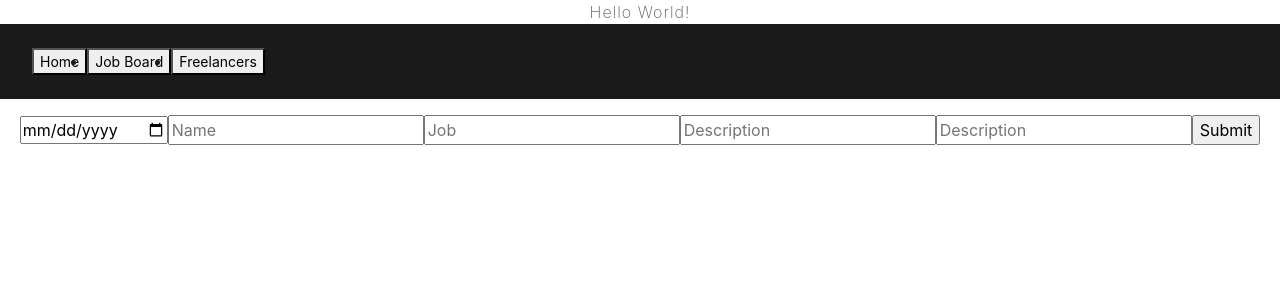
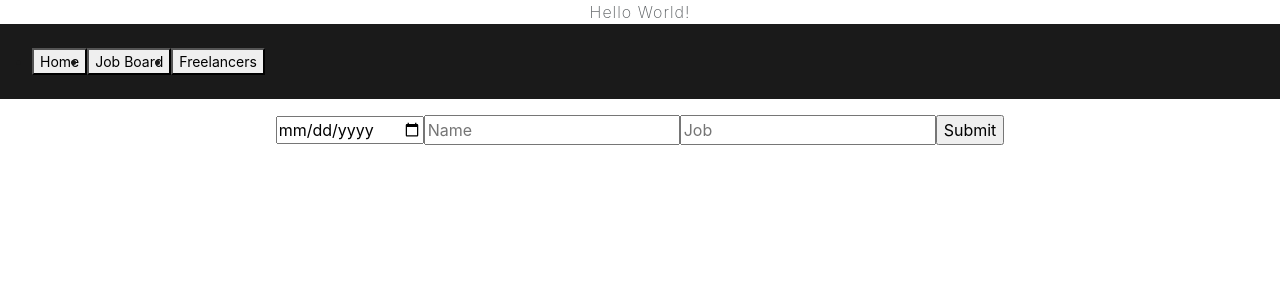
Before and after one commit to Marco74-90/US-Freelancing, a React (Create React App) app in the folder us-freelancing/: page /PostJob in a window 1280 px wide. Shown: the top 300 px of the page. Built offline with nearby package versions, Linux system fonts and the light colour scheme.

Commit message:
some changes

```diff
--- a/us-freelancing/src/components/Details.js
+++ b/us-freelancing/src/components/Details.js
@@ -35,7 +35,11 @@ export default class Details extends Component {
                         <li className="list-group-item">{rate}</li>
                     </ul>
                     <div className="card-body" >
-                        <Link to="/PostJob" ><button onClick={console.log(id)}>Hire Me!</button></Link>
+                        {/* <Link to="/PostJob" ><button onClick={console.log(id)}>Hire Me!</button></Link> */}
+
+                        {/* <Link to={{pathname:"/PostJob", objectId:{id: id }}}><button >Hire Me!</button></Link> */}
+                        <a href={`/PostJob/${id}`}><button >Hire Me!</button></a>
+                        {/* <Link to={`/PostJob/${id}`}><button >Hire Me!</button></Link> */}
                     </div>
                 </div>
             </div>
--- a/us-freelancing/src/components/PostJob.js
+++ b/us-freelancing/src/components/PostJob.js
@@ -1,4 +1,24 @@
 import React, {Component} from 'react'
+import { useState, useEffect } from 'react'
+
+
+// export const PostJob = (props) => {
+//     console.log(props.location.objectId)
+//     return (
+//             <div>
+//                 <form>
+//                     <input type="date" name="dateRequested" placeholder="Date Request"/>
+//                     <input type="text" name="name" placeholder="Name"/>
+//                     <input type="text" name="job" placeholder="Job"/>
+//                     <input type="text" name="description" placeholder="Description"/>
+//                     <input type="text" name="description" placeholder="Description"/>
+//                     <input type="submit"/>
+
+//                 </form>
+//             </div>
+//     )
+
+// }
 
 export default class PostJob extends Component {
 
@@ -10,16 +30,35 @@ export default class PostJob extends Component {
         freelancerId: ""
     }
 
+    submitHandler = (e) => {
+        e.preventDefault();
+        const tmp = {
+            dateRequest: this.state.dateRequest,
+            name: this.state.name,
+            description: this.state.description,
+            freelancerId: this.props.location.objectId.id
+
+        }
+        const reqObj = {};
+        reqObj.headers = {"Content-type": "application/json"};
+        reqObj.method = "POST";
+        reqObj.body = JSON.stringify({tmp})
+
+        fetch("http://localhost:3000/jobs", reqObj)
+        .then(r => r.json())
+        .then(console.log)
+    }
+
     render() {
+
 
         return(
             <div>
-                <form>
-                    <input type="date" name="dateRequested" placeholder="Date Request"/>
-                    <input type="text" name="name" placeholder="Name"/>
-                    <input type="text" name="job" placeholder="Job"/>
-                    <input type="text" name="description" placeholder="Description"/>
-                    <input type="text" name="description" placeholder="Description"/>
+                <form onSubmit={this.submitHandler}>
+                    <input type="date" name="dateRequested" placeholder="Date Request" value= {this.state.dateRequest} onChange={e => this.setState({dateRequest: e.target.value})}/>
+                    <input type="text" name="name" placeholder="Name" value= {this.state.name} onChange={e => this.setState({name: e.target.value})}/>
+                    <input type="text" name="description" placeholder="Job" value= {this.state.description} onChange={e => this.setState({description: e.target.value})}/>
+
                     <input type="submit"/>
 
                 </form>
--- a/us-freelancing/src/container/Home.js
+++ b/us-freelancing/src/container/Home.js
@@ -10,7 +10,8 @@ import PostJob from '../components/PostJob'
 export default class Home extends Component {
 
   state = {
-    jobs:{}
+    jobs:{},
+    jobList: []
   }
 
     render() {
@@ -24,7 +25,8 @@ export default class Home extends Component {
 
                 <Route exact path="/FreelancerBoard"  component={FreelancerBoard} />
                 <Route exact path="/JobBoard" component={JobBoard}/>
-                <Route exact path="/PostJob" component={PostJob}/>
+                <Route exact path="/PostJob" component={PostJob} />
+                {/* <Route path="/PostJob/:id" render={()=> <PostJob jobState={this.state} />} /> */}
 
               </Switch>
             </div>
```
Also changed, not shown: us-freelancing/db.json (indentation only).
